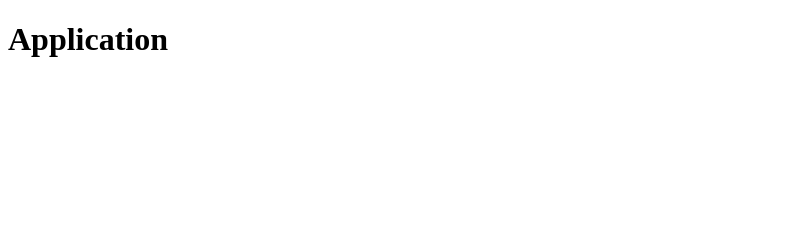
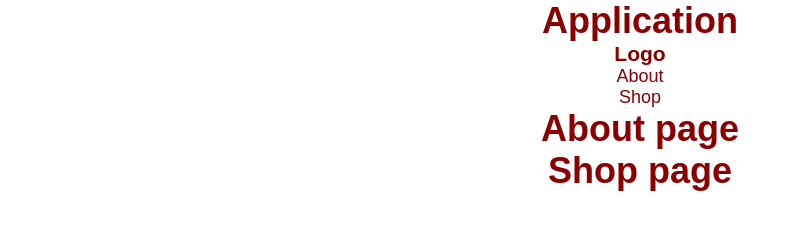
Before and after one commit to Bonrey/MERN_tutorials, a React app in the folder react-router_dev-ed/: page / in a window 1280 px wide. Shown: the whole page, without its empty margins (0-793 px from the left). Built offline with nearby package versions, Linux system fonts and the light colour scheme.

Commit message:
Set up dart-sass

```diff
--- a/react-router_dev-ed/package.json
+++ b/react-router_dev-ed/package.json
@@ -6,6 +6,7 @@
     "@testing-library/jest-dom": "^5.14.1",
     "@testing-library/react": "^11.2.7",
     "@testing-library/user-event": "^12.8.3",
+    "node-sass": "npm:sass@^1.34.1",
     "react": "^17.0.2",
     "react-dom": "^17.0.2",
     "react-router-dom": "^5.2.0",
--- a/react-router_dev-ed/public/index.html
+++ b/react-router_dev-ed/public/index.html
@@ -4,26 +4,10 @@
     <meta charset="utf-8" />
     <link rel="icon" href="%PUBLIC_URL%/favicon.ico" />
     <meta name="viewport" content="width=device-width, initial-scale=1" />
-    <meta name="theme-color" content="#000000" />
     <meta
       name="description"
       content="Web site created using create-react-app"
     />
-    <link rel="apple-touch-icon" href="%PUBLIC_URL%/logo192.png" />
-    <!--
-      manifest.json provides metadata used when your web app is installed on a
-      user's mobile device or desktop. See https://developers.google.com/web/fundamentals/web-app-manifest/
-    -->
-    <link rel="manifest" href="%PUBLIC_URL%/manifest.json" />
-    <!--
-      Notice the use of %PUBLIC_URL% in the tags above.
-      It will be replaced with the URL of the `public` folder during the build.
-      Only files inside the `public` folder can be referenced from the HTML.
-
-      Unlike "/favicon.ico" or "favicon.ico", "%PUBLIC_URL%/favicon.ico" will
-      work correctly both with client-side routing and a non-root public URL.
-      Learn how to configure a non-root public URL by running `npm run build`.
-    -->
     <title>React App</title>
   </head>
   <body>
--- /dev/null
+++ b/react-router_dev-ed/src/App.scss
@@ -0,0 +1 @@
+@use './sass/base';
--- a/react-router_dev-ed/src/components/App.js
+++ b/react-router_dev-ed/src/components/App.js
@@ -1,8 +1,18 @@
 import React from 'react';
+import '../App.scss';
+import Nav from './Nav';
+import About from './About';
+import Shop from './Shop';
+
 
 const App = () => {
   return (
-    <h1>Application</h1>
+    <div>
+      <h1>Application</h1>
+      <Nav />
+      <About />
+      <Shop />
+    </div>
   );
 }
 export default App;
--- a/react-router_dev-ed/src/components/Nav.js
+++ b/react-router_dev-ed/src/components/Nav.js
@@ -0,0 +1,14 @@
+import React from 'react';
+
+const Nav = () => {
+  return (
+    <nav>
+      <h3>Logo</h3>
+      <ul>
+        <li>About</li>
+        <li>Shop</li>
+      </ul>
+    </nav>
+  );
+}
+export default Nav;
--- /dev/null
+++ b/react-router_dev-ed/src/sass/_base.scss
@@ -0,0 +1,16 @@
+* {
+  margin: 0;
+  padding: 0;
+}
+
+html {
+  color: darkred;
+  font-size: 18px;
+  font-family: Arial, Helvetica, sans-serif;
+  height: 100%;
+}
+
+body {
+  text-align: center;
+  height: 100%;
+}
```
Also changed, not shown: 1 other file.
